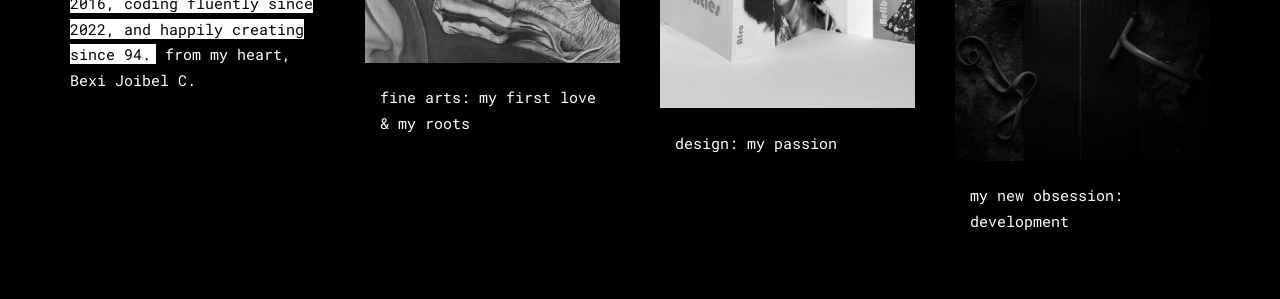
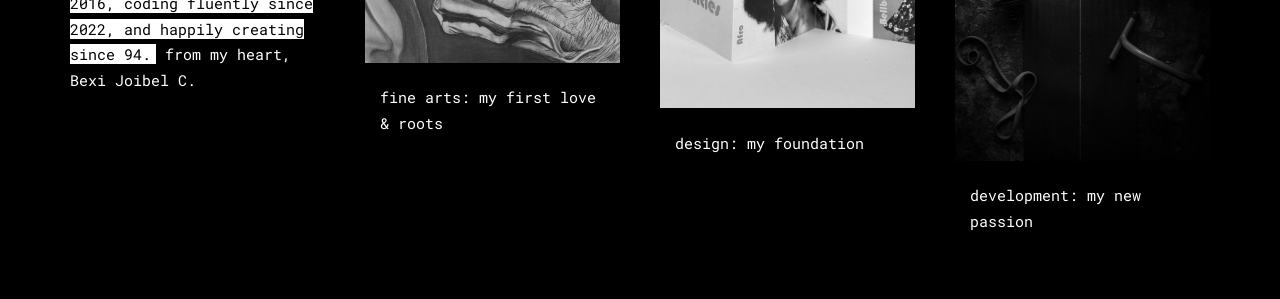
Before and after one commit to thechicketarian/Bexi-Joibel, a React (Create React App) app in the folder my-app/: page / in a window 1280 px wide. Shown: the part 873-1172 px from the top of the page. Built offline with nearby package versions, Linux system fonts and the light colour scheme.

Commit message:
Fixing a few minor details

```diff
--- a/my-app/src/pages/Home/index.js
+++ b/my-app/src/pages/Home/index.js
@@ -36,21 +36,21 @@ function Home(){
         <span className="spanImgTitle"> Idle Hands // 2012 </span>
         <img className="artImg" src={artImg} alt="Custom Drawing"></img>
             {/* <p> <Link to="design"> my first love & my roots ---  visit the ARTchive </Link> </p> */}
-            <p> fine arts: my first love & my roots </p>
+            <p> fine arts: my first love & roots </p>
             </div>
 
 
             <div className="designPic">
             <span className="spanImgTitle"> 1970s Abecedarium // 2016 </span>
             <img className="designImg" src={designImg} alt="Abecedarium Book Design Cover"></img>
-            <p>  design: my passion  </p>
+            <p>  design: my foundation  </p>
             </div>
 
 
             <div>
             <span className="spanImgTitle">  Gym Ratz // 2022  </span>
                 <img className="devImg" src={devImg} alt="fitness static poster"></img>
-            <p> my new obsession: development </p>
+            <p> development: my new passion </p>
             </div>
 
 
```
